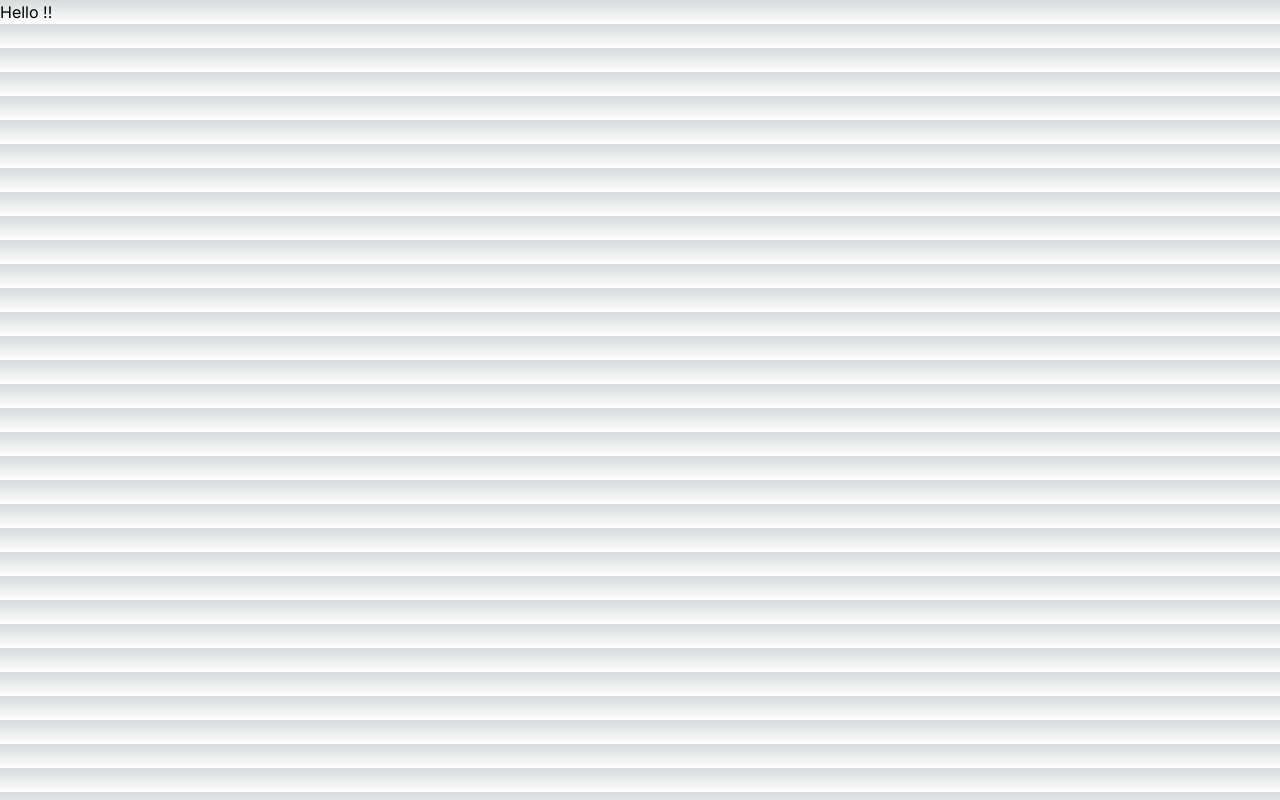
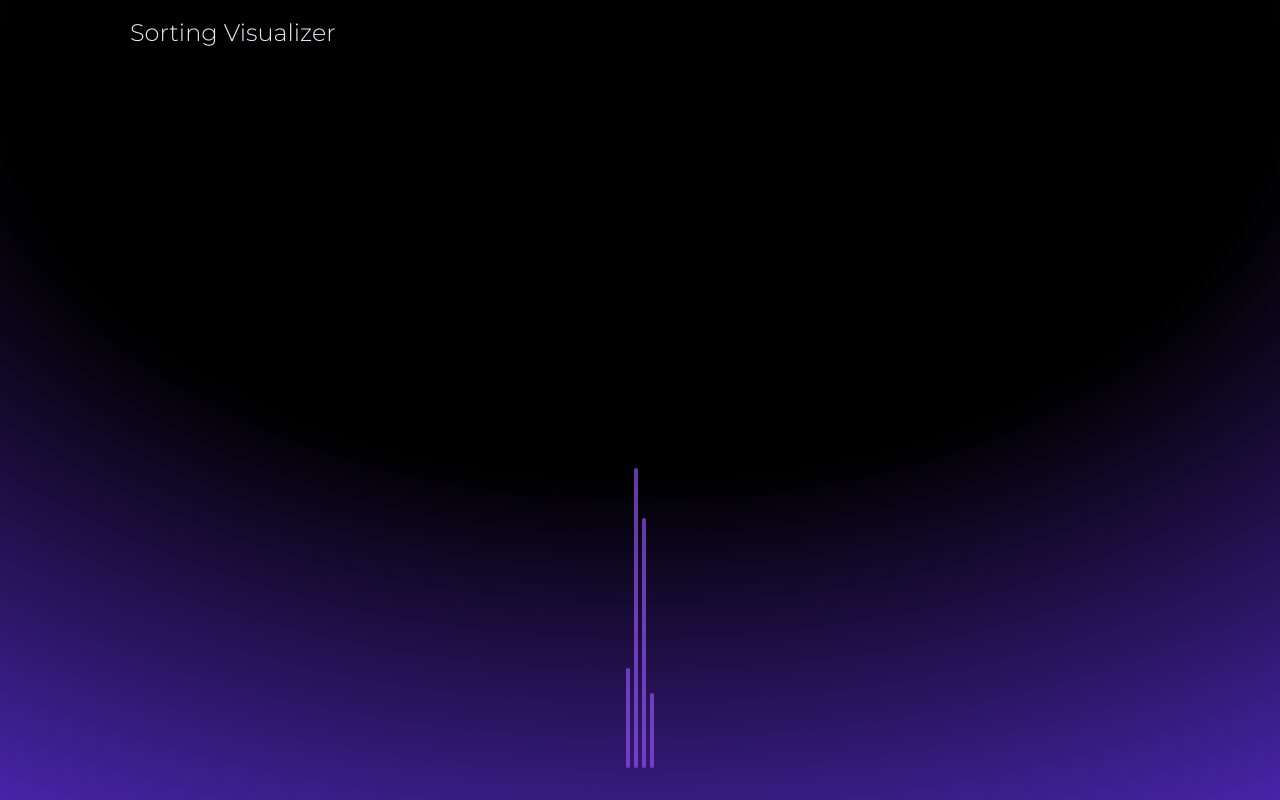
Before and after one commit to SaagarRaj/SortingVisualizer-NEXT, a Next.js app: page / in a window 1280 px wide. Built offline with nearby package versions, Linux system fonts and the light colour scheme.

Commit message:
main page layout

```diff
--- a/src/app/globals.css
+++ b/src/app/globals.css
@@ -1,6 +1,10 @@
+@import url('https://fonts.googleapis.com/css2?family=Montserrat:ital,wght@0,100..900;1,100..900&family=Roboto:ital,wght@0,100;0,300;0,400;0,500;0,700;0,900;1,100;1,300;1,400;1,500;1,700;1,900&display=swap');
+
 @tailwind base;
 @tailwind components;
 @tailwind utilities;
+
+
 
 :root {
   --foreground-rgb: 0, 0, 0;
@@ -17,6 +21,7 @@
 }
 
 body {
+
   color: rgb(var(--foreground-rgb));
   background: linear-gradient(
       to bottom,
@@ -24,6 +29,9 @@ body {
       rgb(var(--background-end-rgb))
     )
     rgb(var(--background-start-rgb));
+    overflow: hidden;
+
+
 }
 
 @layer utilities {
@@ -31,3 +39,11 @@ body {
     text-wrap: balance;
   }
 }
+
+.default-line-color{
+  background-color: theme("colors.system.purple50");
+}
+
+.changed-line-color{
+  background-color: theme("colors.system.green50");
+}
--- a/src/app/page.tsx
+++ b/src/app/page.tsx
@@ -7,13 +7,24 @@ import { useEffect } from "react";
 export default function Home() {
   const { arrayToSort, isSorting } = useSortingAlgorithmContext();
 
-  useEffect(() => {
-    console.log(arrayToSort);
-    console.log(isSorting);
-  })
+
   return (
-    <div>
-      Hello !!
-    </div>
+    <main className="font-montserrat absolute top-0 h-screen  inset-0 -z-10  w-full items-center [background:radial-gradient(125%_125%_at_50%_10%,#000_40%,#63e_100%)] ">
+      <div className="flex h-full justify-center">
+        <div id="content-container" className="flex max-w-[1020px] w-full flex-col lg:px-0 px-4">
+          <div className=" h-[66px] relative flex items-center justify-between w-full">
+            <h1 className=" text-gray-200 text-2xl font-light hidden md:flex ">Sorting Visualizer</h1>
+            <div>Controls</div>
+          </div>
+          <div className="relative h-[calc(100vh-66px)] w-full">
+            <div className="absolute bottom-[32px] w-full mx-auto left-0 right-0 flex justify-center items-end">
+              {arrayToSort.map((value, index) => (
+                <div key={index} className="array-line relative w-1 mx-0.5 shadow-lg opacity-70 rounded-lg default-line-color" style={{ height: `${value}px` }}></div>
+              ))}
+            </div>
+          </div>
+        </div>
+      </div>
+    </main >
   );
 }
--- a/src/context/Visualizer.tsx
+++ b/src/context/Visualizer.tsx
@@ -23,7 +23,7 @@ interface SortingAlgorithmContextType {
 const SortingAlgorithmContext = createContext<SortingAlgorithmContextType | undefined>(undefined)
 
 export const SortingAlgorithmProvider = ({ children }: { children: React.ReactNode }) => {
-    const [arrayToSort, setArrayToSort] = useState<number[]>([])
+    const [arrayToSort, setArrayToSort] = useState<number[]>([100, 300, 250, 75])
     const [selectedAlgorithm, setSelectedAlgorithm] = useState<SortingAlgorithmType>("bubble")
     const [isSorting, setIsSorting] = useState<boolean>(false)
     const [animationSpeed, setAnimationSpeed] = useState<number>(MAX_ANIMATION_SPEED)
--- a/tailwind.config.ts
+++ b/tailwind.config.ts
@@ -1,3 +1,4 @@
+import { Montserrat } from "next/font/google";
 import type { Config } from "tailwindcss";
 
 const config: Config = {
@@ -8,10 +9,43 @@ const config: Config = {
   ],
   theme: {
     extend: {
+      fontFamily:{
+        montserrat :['Montserrat' , 'sans-serif' ]
+      },
       backgroundImage: {
         "gradient-radial": "radial-gradient(var(--tw-gradient-stops))",
         "gradient-conic":
           "conic-gradient(from 180deg at 50% 50%, var(--tw-gradient-stops))",
+      },
+      colors: {
+        system: {
+          purple10: "#240643",
+          purple15: "#300b60",
+          purple20: "#401075",
+          purple30: "#5a1ba9",
+          purple40: "#7526e3",
+          purple50: "#9050e9",
+          purple60: "#ad7bee",
+          purple65: "#b78def",
+          purple70: "#c29ef1",
+          purple80: "#d7bff2",
+          purple90: "#ece1f9",
+          purple95: "#f6f2fb",
+
+          green10: "#071b12",
+          green15: "#0c2912",
+          green20: "#1c3326",
+          green30: "#194e31",
+          green40: "#396547",
+          green50: "#2e844a",
+          green60: "#3ba755",
+          green65: "#41b658",
+          green70: "#45c65a",
+          green80: "#91db8b",
+          green90: "#cdefc4",
+          green95: "#ebf7e6",
+          green100: "#202b23",
+        },
       },
     },
   },
```
Also changed, not shown: package.json (+7 -5 lines), .eslintrc.json, 1 other file (tests, documents, lock files or other folders).
